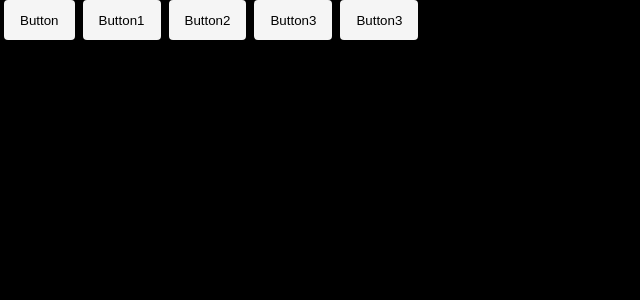
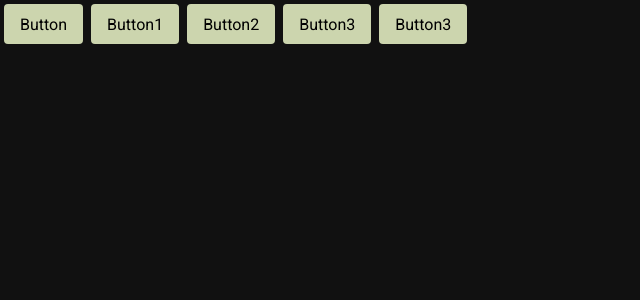
Before and after one commit to andersonjhonatan/promodor, a React (Vite) app: page / in a window 1280 px wide. Shown: the top 300 px of the page, without its empty margins (0-640 px from the left). Built offline with nearby package versions, Linux system fonts and the light colour scheme.

Commit message:
feat: instalação do eslint

```diff
--- a/index.html
+++ b/index.html
@@ -2,8 +2,15 @@
 <html lang="pt-BR">
   <head>
     <meta charset="UTF-8" />
+    <link rel="preconnect" href="https://fonts.googleapis.com" />
+    <link rel="preconnect" href="https://fonts.gstatic.com" crossorigin />
     <link rel="icon" type="image/svg+xml" href="/vite.svg" />
     <meta name="viewport" content="width=device-width, initial-scale=1.0" />
+
+    <link
+      href="https://fonts.googleapis.com/css2?family=Roboto+Mono:wght@700&family=Roboto:wght@400;700&display=swap"
+      rel="stylesheet"
+    />
     <title>Promodoro</title>
   </head>
   <body>
--- a/src/App.tsx
+++ b/src/App.jsx
@@ -1,3 +1,4 @@
+import React from 'react';
 import Button from './components/Button/Button';
 import { ThemeProvider } from 'styled-components';
 import { defaultTheme } from './styles/themes/default';
--- a/src/components/Button/Button.tsx
+++ b/src/components/Button/Button.tsx
@@ -1,3 +1,4 @@
+import React from 'react';
 import { InterButton } from '../../interfaces/InterButton';
 import { ButtonContainer } from './stylesButton/Button.styles';
 
--- a/src/components/Button/stylesButton/Button.styles.ts
+++ b/src/components/Button/stylesButton/Button.styles.ts
@@ -4,9 +4,9 @@ import { InterButtonProps } from '../../../interfaces/InterButton';
 export const ButtonContainer = styled.button<InterButtonProps>`
   height: 40px;
   border-radius: 4px;
-  border:none;
+  border: none;
   padding: 0 16px;
-  margin: 0 4px;
+  margin: 4px;
 
-  background-color: ${(props) => props.theme.secondary};
+  background-color: ${(props) => props.theme['green-100']};
 `;
--- a/src/global.ts
+++ b/src/global.ts
@@ -9,9 +9,14 @@ export const GlobalStyle = createGlobalStyle`
   box-sizing: border-box;
 }
 
-body {
-  background-color: ${({ theme }) => toogle ? theme.dark : theme.light};
-  color: ${({ theme }) => toogle ? theme.light : theme.dark};
+body{
+  background-color: ${({ theme }) => (toogle ? theme['cinza-700'] : theme.light)};
+  color: ${({ theme }) => (toogle ? theme['cinza-100'] : theme.dark)};
+}
+
+:focus {
+  outline: none;
+  box-shadow: 0 0 0 2px ${({ theme }) => theme['green-200']};
 }
 
 a,
@@ -20,4 +25,10 @@ button {
   outline: none;
   text-decoration: none;
 }
+
+body, input, textarea, button {
+  font-family: 'Roboto', sans-serif;
+  font-weight: 400;
+  font-size: 1rem;
+}
 `;
--- a/src/styles/themes/default.ts
+++ b/src/styles/themes/default.ts
@@ -5,4 +5,38 @@ export const defaultTheme = {
   success: '#00ff00',
   dark: '#000000',
   light: '#ffffff',
+
+  'cinza-100': '#f5f5f5',
+  'cinza-200': '#cccccc',
+  'cinza-300': '#999999',
+  'cinza-400': '#666666',
+  'cinza-500': '#333333',
+  'cinza-600': '#222222',
+  'cinza-700': '#111111',
+
+  'vermelho-100': '#ff0000',
+  'vermelho-200': '#cc0000',
+  'vermelho-300': '#990000',
+  'vermelho-400': '#660000',
+
+  'blue-100': '#274c77',
+  'blue-200': '#003366',
+  'blue-300': '#001a33',
+  'blue-400': '#000000',
+
+  'blue-claro-300': '#00afb9',
+  'blue-claro-400': '#0096a6',
+  'blue-claro-500': '#007a87',
+
+  'yellow-100': '#ffff00',
+  'yellow-200': '#cccc00',
+  'yellow-300': '#999900',
+  'yellow-400': '#666600',
+  'yellow-500': '#333300',
+
+  'green-100': '#ccd5ae',
+  'green-200': '#99a678',
+  'green-300': '#667f3d',
+  'green-400': '#334f1a',
+
 };
```
Also changed, not shown: package.json (+5 -6 lines), .eslintrc.cjs (deleted), .eslintrc.json (added), 1 other file (tests, documents, lock files or other folders).
